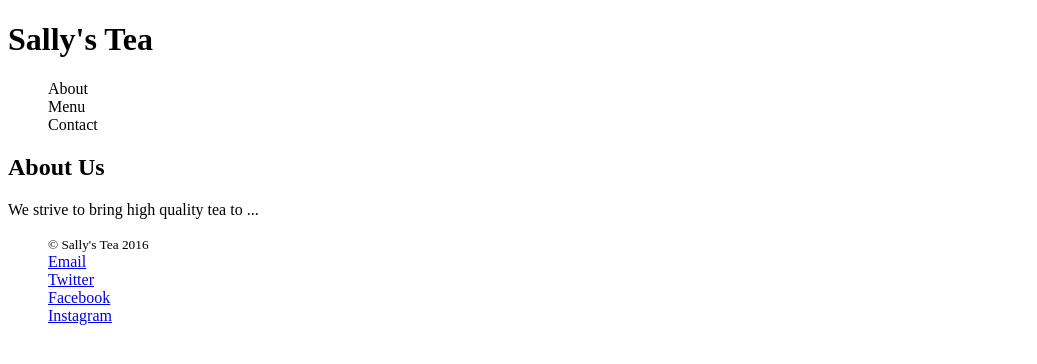
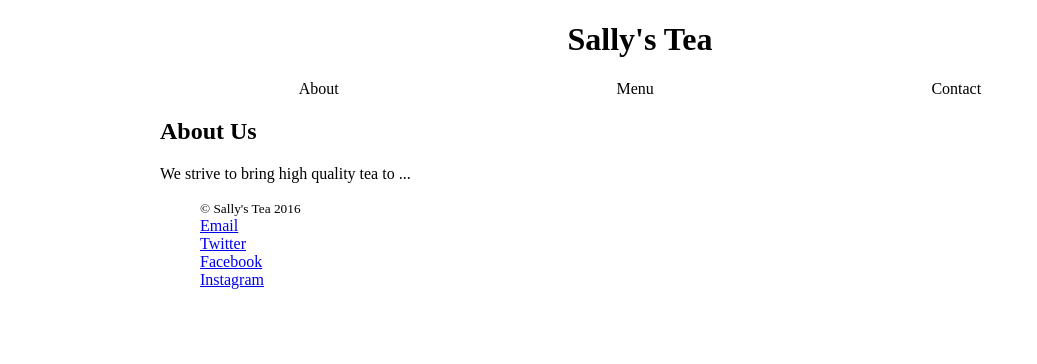
Before and after one commit to tymeart/sallys-tea, a plain HTML site: page index.html in a window 1280 px wide. Shown: the whole page, without its empty margins (0-1037 px from the left). Drawn offline with Linux system fonts and the light colour scheme.

Commit message:
Positions header and nav

```diff
--- a/index.html
+++ b/index.html
@@ -6,23 +6,22 @@
 </head>
 
 <body>
+  <div class="container">
     <header>
       <h1>Sally's Tea</h1>
     </header>
     <nav>
-    <ul>
+      <ul class="flex">
         <li>About</li>
         <li>Menu</li>
         <li>Contact</li>
       </ul>
     </nav>
 
-  <div class="container">
       <h2>About Us</h2>
       <p>
         We strive to bring high quality tea to ...
       </p>
-  </div>
 
     <footer>
       <ul>
@@ -35,5 +34,6 @@
         <li><a href="#" target="_blank">Instagram</a></li>
       </ul>
     </footer>
+  </div>
 </body>
 </html>
--- a/main.css
+++ b/main.css
@@ -1,3 +1,25 @@
+body {
+  margin: 0;
+  padding: 0;
+}
+
+.container {
+  padding: 0 12px;
+  max-width: 960px;
+  margin: 0 auto;
+  box-sizing: content-box;
+}
+
+.flex {
+  padding: 0;
+  display: flex;
+  justify-content: space-around;
+}
+
+h1 {
+  text-align: center;
+}
+
 li {
   list-style: none;
 }
```
Lines whose indentation alone changed are shown as unchanged.
